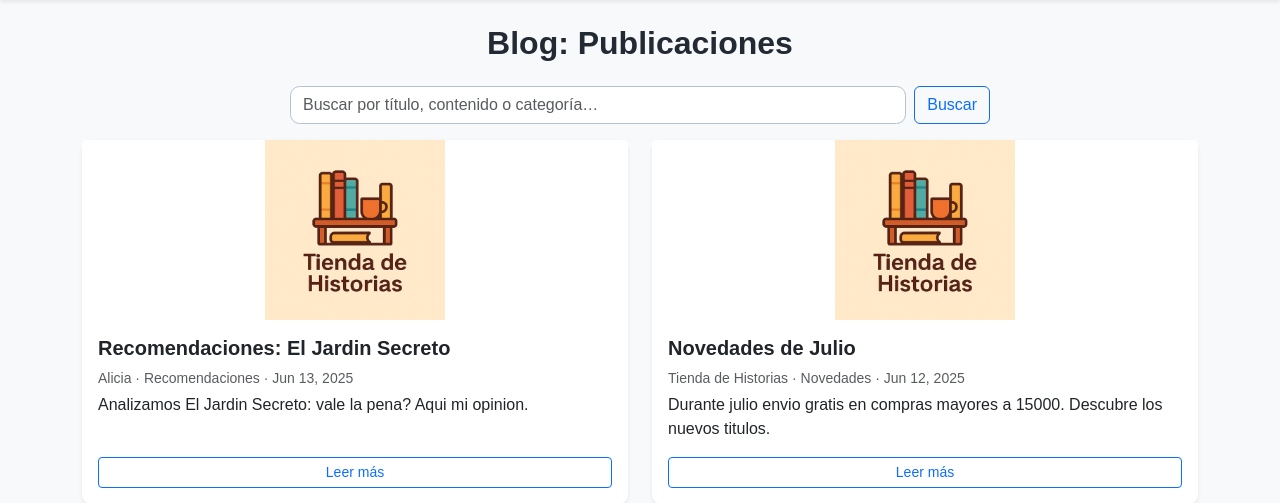
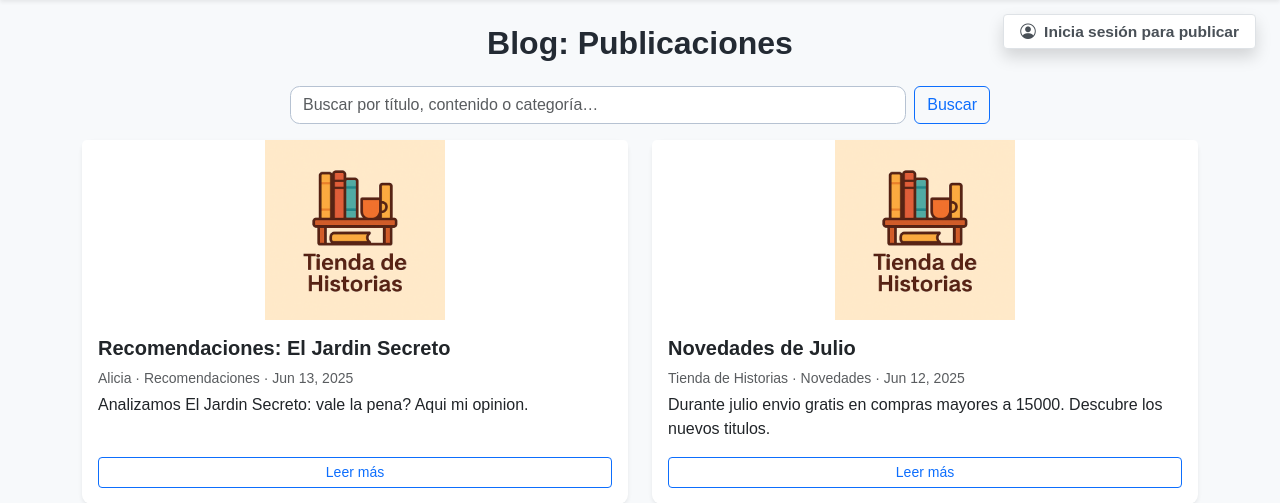
Before and after one commit to canalmar/EntregaFinalCanale, a Django app: page /blog/posts/ in a window 1280 px wide. Shown: the part 56-559 px from the top of the page. Run offline with Django 5.2, Linux system fonts and the light colour scheme; data comes from the database, SQL or seed files in the repository.

Commit message:
feat(blog): login to publish

```diff
--- a/blog/templates/blog/post_list.html
+++ b/blog/templates/blog/post_list.html
@@ -29,12 +29,34 @@
   }
   .btn-create:hover,
   .btn-create:focus { background: rgba(var(--bs-purple-rgb), .20); color: var(--bs-purple); }
+
+  .btn-login-publish {
+    background: #a259e6;
+    color: #fff;
+    border: none;
+  }
+  .btn-login-publish:hover, .btn-login-publish:focus {
+    background: #f8f9fa !important;
+    color: #232a33 !important;
+    border-color: #adb5bd !important;
+  }
 </style>
 
 <div class="container py-4">
 
   {# ——— Title ——————————————————————————————————————————————— #}
-  <h2 class="fw-bold text-center mb-4">Blog: Publicaciones</h2>
+  <div class="position-relative mb-4" style="max-width:700px;margin:auto;">
+    <h2 class="fw-bold text-center mb-0">Blog: Publicaciones</h2>
+  </div>
+  {% if not user.is_authenticated %}
+    <div style="position:fixed; top:70px; right:24px; z-index:1050;">
+      <a href="{% url 'login' %}"
+         class="btn btn-login-publish btn-sm fw-semibold shadow"
+         style="background:#fff; color:#495057; border:1.5px solid #dee2e6; font-size:0.97rem; padding:.32rem 1rem;">
+        <i class="bi bi-person-circle me-1"></i> Inicia sesión para publicar
+      </a>
+    </div>
+  {% endif %}
 
   {# ——— Search bar ————————————————————————————————————————— #}
   <form method="get" class="d-flex justify-content-center mb-3 align-items-center position-relative" role="search" style="max-width:700px;margin:auto;">
@@ -70,7 +92,7 @@
     toggleClearBtnB();
   </script>
 
-  {# ——— Create-post button ——————————————————————————————— #}
+  {# ——— Create-post button o invitación a loguearse ——— #}
   {% if user.is_authenticated %}
     <div class="d-flex justify-content-end mb-4">
       <a href="{% url 'blog:post_create' %}"
```
Also changed, not shown: product/templates/product/product_detail.html (+11 -0 lines).
